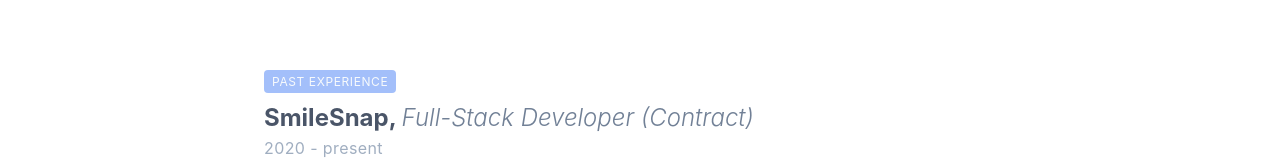
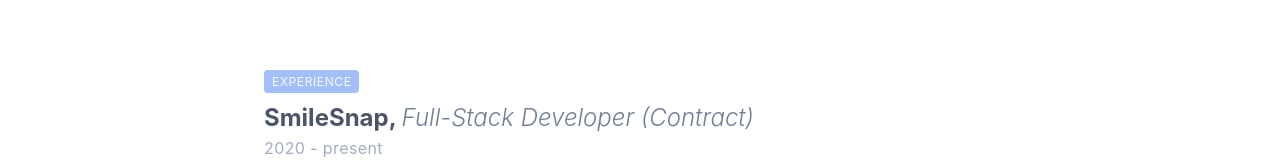
Before and after one commit to achan/amoschan-gatsby, a Gatsby site: page / in a window 1280 px wide. Shown: the part 411-571 px from the top of the page. Built offline with nearby package versions, Linux system fonts and the light colour scheme; Gatsby itself is replaced by a stand-in of ours.

Commit message:
Rename Experience label

```diff
--- a/src/pages/index.js
+++ b/src/pages/index.js
@@ -31,7 +31,7 @@
         </div>
         <div className="mt-20">
           <h2 className="bg-indigo-300 text-gray-100 text-xs px-2 py-1 rounded uppercase tracking-wider inline">
-            Past Experience
+            Experience
           </h2>
           {experience.map((job, index) => {
             return (
```
